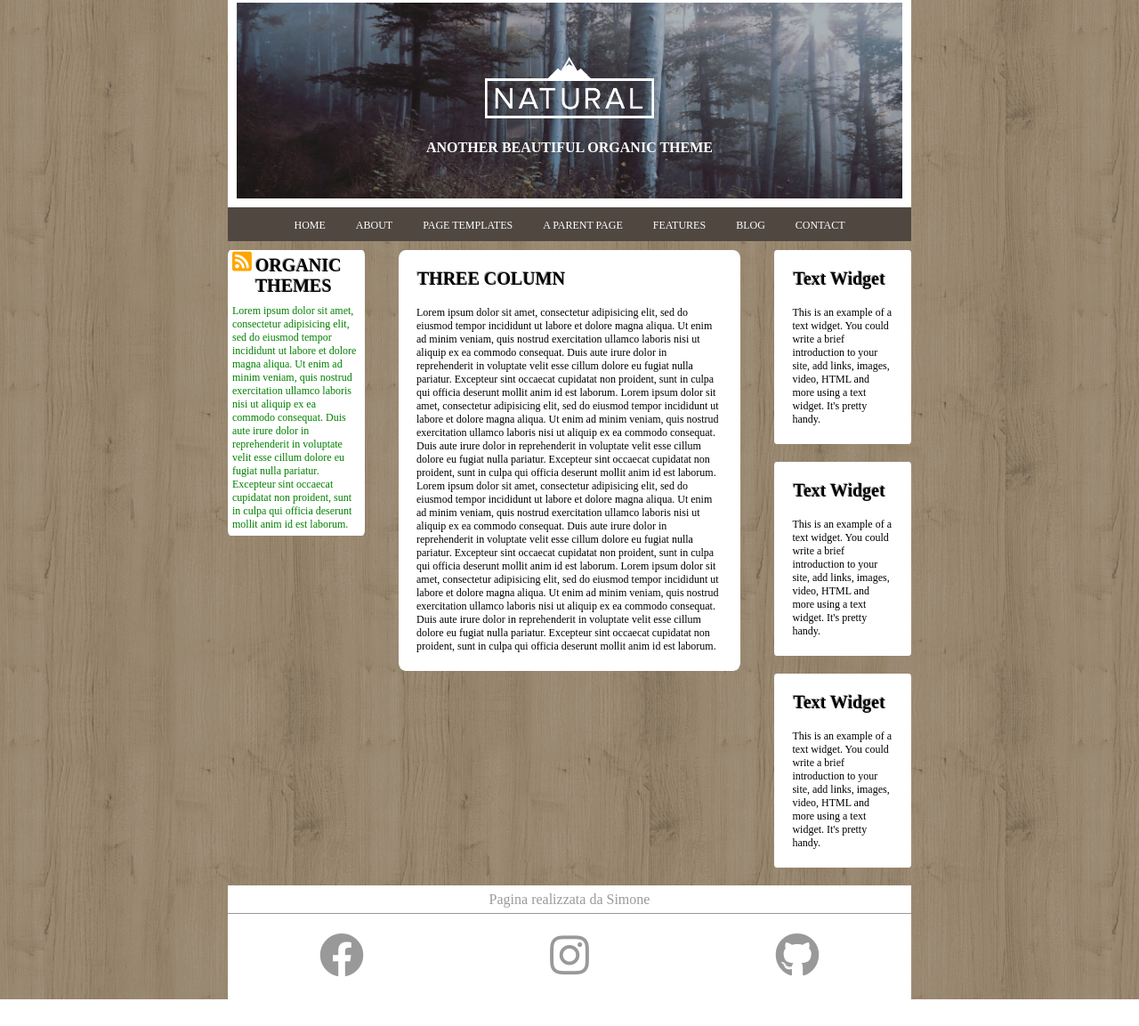
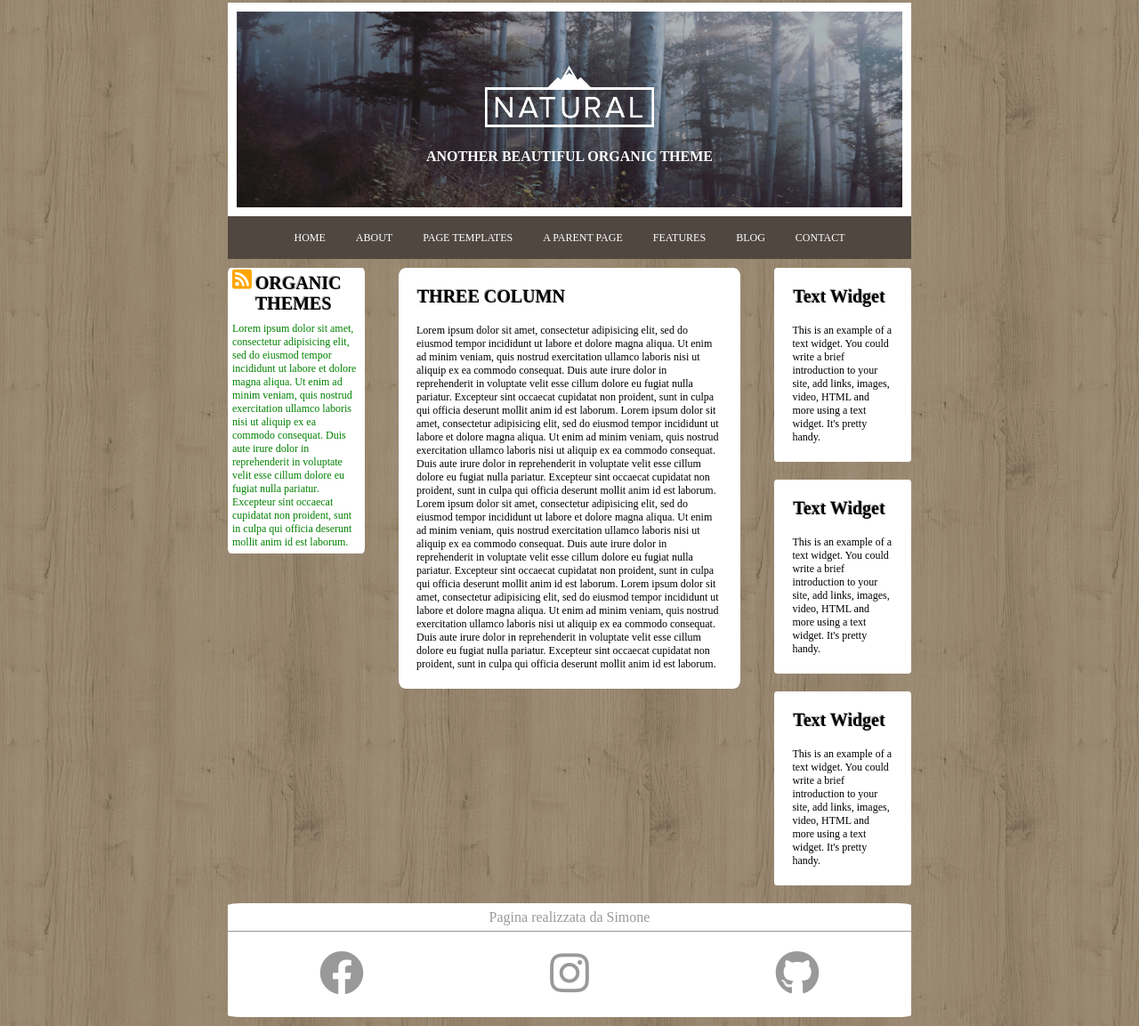
Before and after one commit to SimoneRomiti/htmlcss-wp, a plain HTML site: page index.html in a window 1280 px wide. Shown: the part 7-1160 px from the top of the page at 89% size. Before the commit the page ends 1130 px from the top, so only its background shows below. Drawn offline with Linux system fonts and the light colour scheme.

Commit message:
Esercizio completo

```diff
--- a/css/style.css
+++ b/css/style.css
@@ -6,6 +6,7 @@
 
 body{
   background-image: url('../img/legno.png');
+  padding: 10px 0;
 }
 
 .container{
@@ -48,7 +49,7 @@ header .title{
 
 header nav{
   width: 100%;
-  padding: 10px 0;
+  /* padding: 10px 0; */
   background: #504741;
   text-align: center;
 }
@@ -59,7 +60,18 @@ nav ul > li{
   font-size: 12px;
   display: inline-block;
   margin: 0 15px;
+}
+
+nav > ul > li > a{
+  display: inline-block;
+  height: 6vh;
+  line-height: 6vh;
+  text-decoration: none;
   color: white;
+}
+
+nav > ul > li > a:hover{
+  background: #2D3943;
 }
 /* /header */
 
@@ -149,7 +161,7 @@ footer{
   height: 16vh;
   width: 100%;
   background: white;
-  /* border: 1px solid black; */
+  border-radius: 2%;
   color: rgba(0, 0, 0, 0.4);
 }
 
@@ -177,3 +189,19 @@ footer > .icons{
   text-align: center;
   font-size: 50px;
 }
+
+.social i{
+  color: rgba(0, 0, 0, 0.4);
+}
+
+.facebook i:hover{
+  color: blue;
+}
+
+.instagram i:hover{
+  color: darkorange;
+}
+
+.github i:hover{
+  color: green;
+}
--- a/index.html
+++ b/index.html
@@ -18,17 +18,37 @@
             <h1>ANOTHER BEAUTIFUL ORGANIC THEME</h1>
           </div>
         </div>
+        <!-- nav con lista e link -->
         <nav>
           <ul>
-            <li>Home</li>
-            <li>About</li>
-            <li>Page templates</li>
-            <li>A parent page</li>
-            <li>Features</li>
-            <li>Blog</li>
-            <li>Contact</li>
+            <li>
+              <a href="https://www.google.com">Home</a>
+            </li>
+            <li>
+              <a href="https://www.google.com">About</a>
+            </li>
+            <li>
+              <a href="https://www.google.com">Page templates
+              </a>
+            </li>
+            <li>
+              <a href="https://www.google.com">A parent page
+              </a>
+            </li>
+            <li>
+              <a href="https://www.google.com">Features</a>
+            </li>
+            <li>
+              <a href="https://www.google.com">Blog</a>
+            </li>
+            <li>
+              <a href="https://www.google.com">
+                Contact
+              </a>
+            </li>
           </ul>
         </nav>
+        <!-- /nav con lista e link -->
       </header>
       <!-- /intestazione pagina con nav -->
 
@@ -80,14 +100,14 @@
           Pagina realizzata da Simone
         </div>
         <div class="icons">
-          <div class="social">
-            <i class="fab fa-facebook"></i>
+          <div class="social facebook">
+            <a href="#"><i class="fab fa-facebook"></i></a>
           </div>
-          <div class="social">
-            <i class="fab fa-instagram"></i>
+          <div class="social instagram">
+            <a href="#"><i class="fab fa-instagram"></i></a>
           </div>
-          <div class="social">
-            <i class="fab fa-github"></i>
+          <div class="social github">
+            <a href="#"><i class="fab fa-github"></i></a>
           </div>
         </div>
 
```
